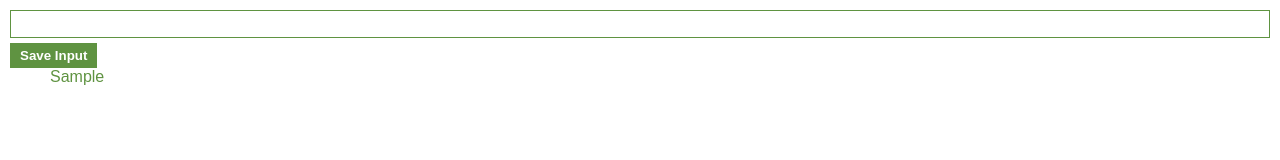
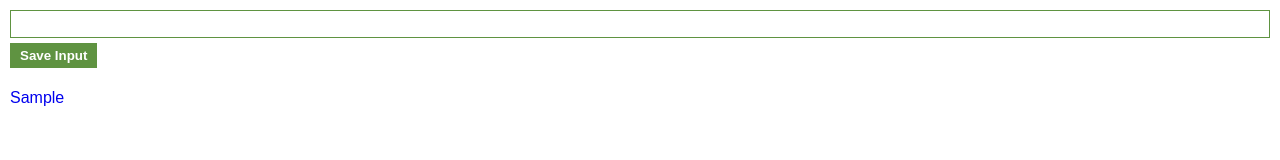
Before and after one commit to TravisBdev/lead-tracker-chrome, a plain HTML site: page index.html in a window 1280 px wide. Both pictures are taken after typing "Sample" into the empty fields and a click on the button "Save Input". Drawn offline with Linux system fonts and the light colour scheme.

Commit message:
this is just a warm up  with vanilla js

```diff
--- a/app.js
+++ b/app.js
@@ -8,8 +8,10 @@ saveBtn.addEventListener("click", saveLead);
 function saveLead() {
   myLeads.push(inputEl.value);
   inputEl.value = "";
-  for (const lead of myLeads) {
-    let newLead = `<li>${lead}</li>`;
-    leadsList.innerHTML += newLead;
+  let listItems = "";
+  for (let lead of myLeads) {
+    let newLead = `<li><a target = '_blank' href='${lead}'>${lead}</a></li>`;
+    listItems += newLead;
   }
+  leadsList.innerHTML = listItems;
 }
--- a/style.css
+++ b/style.css
@@ -8,6 +8,9 @@
 body {
   padding: 10px;
   font-family: Arial, Helvetica, sans-serif;
+  display: flex;
+  flex-direction: column;
+  align-items: flex-start;
 }
 
 input {
@@ -32,4 +35,14 @@ button {
 ul {
   list-style-type: none;
   color: #5f9341;
+  margin-top: 1rem;
+  padding-left: 0;
 }
+
+ul li {
+  margin-top: .3rem;
+}
+
+ul a {
+  text-decoration: none;
+}
```
